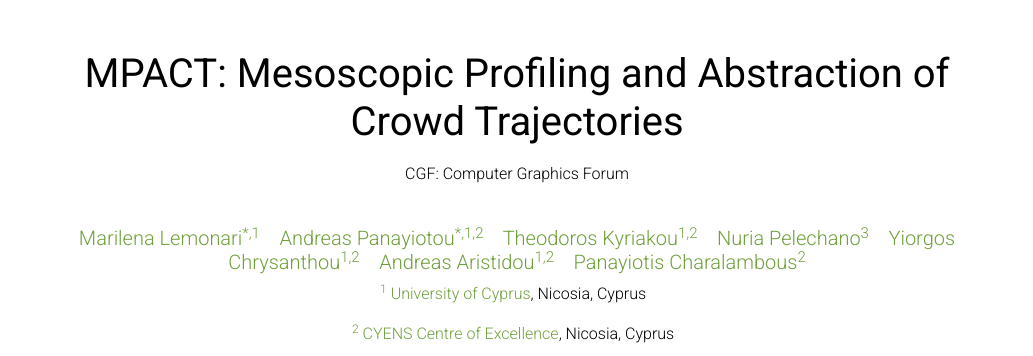
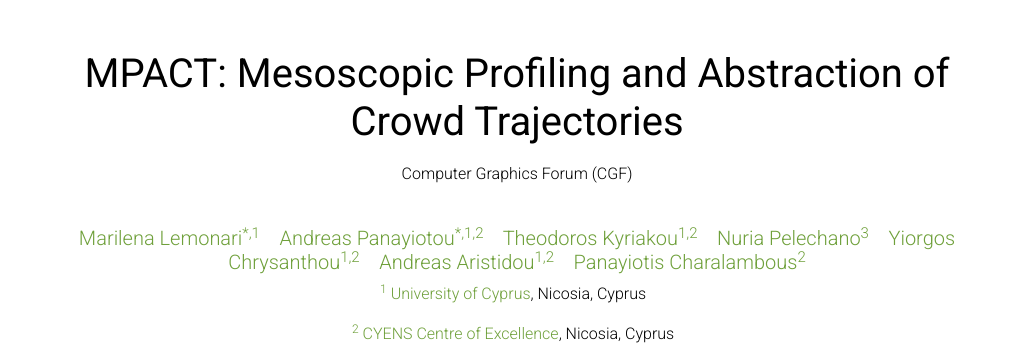
Before and after one commit to MarilenaLemonari/MPACT, a Jekyll site: the page built from docs/_pages/about.md, in a window 1280 px wide. Shown: the top 356 px of the page, without its empty margins (123-1156 px from the left). Built offline with Jekyll 4.4.1, drawn with Linux system fonts in a browser that asks for light colours; comment, search, counter and statistics services are not loaded; a style sheet for code colours, icons or effects is not loaded.

Commit message:
Update defaultPaper.html

```diff
--- a/docs/_layouts/defaultPaper.html
+++ b/docs/_layouts/defaultPaper.html
@@ -79,7 +79,7 @@
     <div class="container mt-5">
 	<header class="page-header" role="banner">
       <h1 class="project-name"><center><b>MPACT: Mesoscopic Profiling and Abstraction of Crowd Trajectories</b></center></h1>
-	  <p class="conference-name"><center>CGF: Computer Graphics Forum</center><p>
+	  <p class="conference-name"><center>Computer Graphics Forum (CGF)</center><p>
 	  <br>
       <h5 class="project-tagline"><center><a href=https://marilenalemonari.github.io/>Marilena Lemonari<sup>*,1</sup></a> &nbsp;&nbsp;
 	  <a href=https://apanayiotou.com/>Andreas Panayiotou<sup>*,1,2</sup></a> &nbsp;&nbsp;
```
